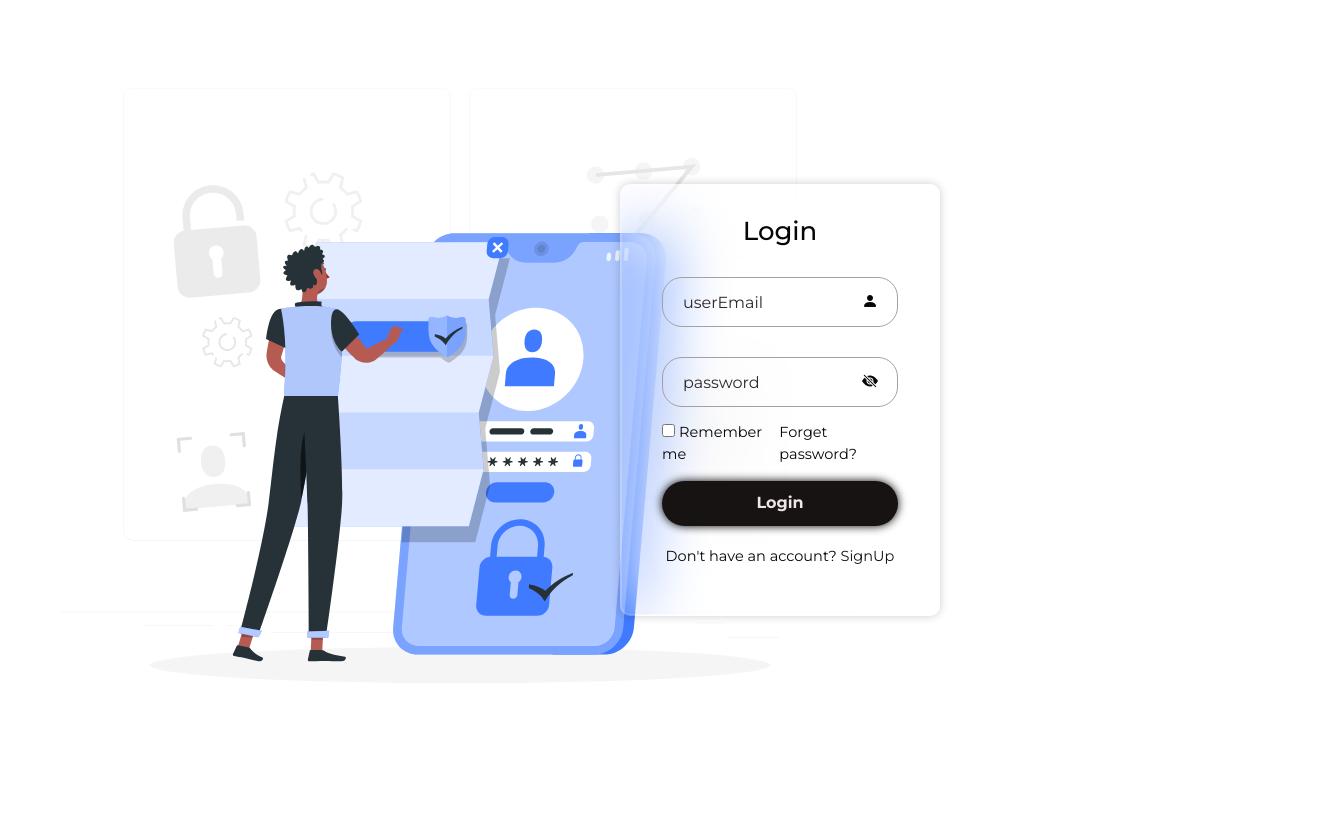
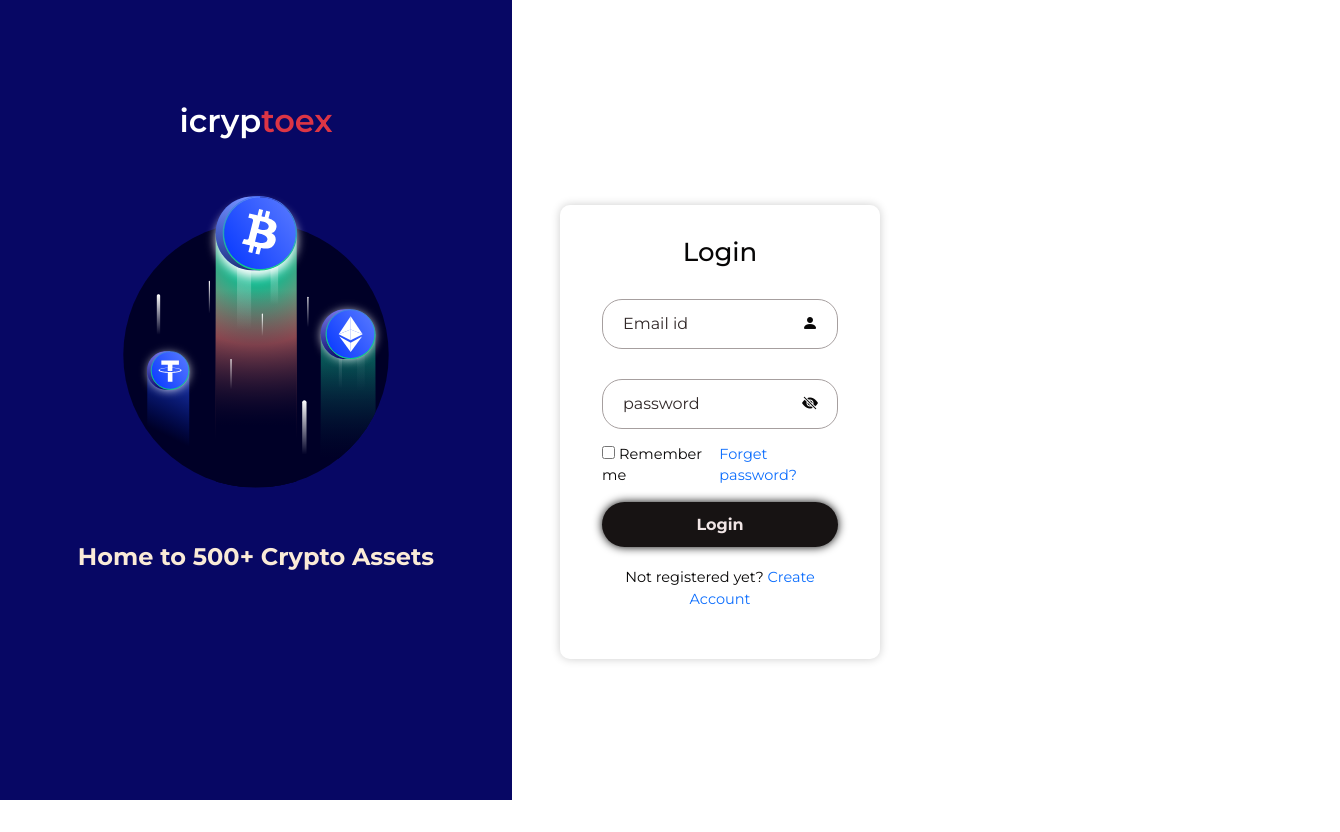
Before and after one commit to rabindrarajawat/icryptoex, a Next.js app in the folder frontend/: page / in a window 1280 px wide. Shown: the whole page, 1340 px wide, since content can reach past the window. Before the commit the page ends 800 px from the top, so only its background shows below. Built offline with nearby package versions, Linux system fonts and the light colour scheme.

Commit message:
change in ui login and sigup

```diff
--- a/frontend/src/app/page.module.css
+++ b/frontend/src/app/page.module.css
@@ -1,11 +1,8 @@
-
 .myContianer {
   min-height: 100vh;
   width: 100%;
   background-color: var(--bg);
   transition: var(--bgTransition);
-  margin-right:100px
-
 }
 
 .container {
@@ -14,13 +11,6 @@
   align-items: center;
   min-height: 100vh;
   min-width: 100vw;
-
-
-  background: url('/assets/bg.svg') no-repeat center center;
-
-  background-position: left;
-  margin-left: 60px;
-
 }
 
 .formWrapper {
@@ -28,39 +18,27 @@
   color: #070606;
   background-color: transparent;
   backdrop-filter: blur(30px);
-  box-shadow: 0 0 10px rgba(0, 0, 0, .2);
-  border: 2px solid rgba(255, 255, 255, .2);
+  box-shadow: 0 0 10px rgba(0, 0, 0, 0.2);
+  border: 2px solid rgba(255, 255, 255, 0.2);
   border-radius: 10px;
   padding: 30px 40px;
-  margin-left:auto;
+  margin-left: auto;
   margin-right: 400px;
-  /* Pushes form to the right */
 }
 
-@media screen and (max-width:1000px){
-  .formWrapper{
-    width:25%
-  }
-}
-  @media screen and (max-width:700px){
-    .formWrapper{
-      width:35%
-    }
-  }
-.formWrapper h2{
-  font-size:26px;
+.formWrapper h2 {
+  font-size: 26px;
   text-align: center;
 }
-.inputBox{
+.inputBox {
   position: relative;
-  width:100%;
-  height:50px;
+  width: 100%;
+  height: 50px;
   margin: 30px 0;
-
 }
-.inputBox input{
+.inputBox input {
   height: 100%;
-  width:100%;
+  width: 100%;
 
   background: transparent;
   border: none;
@@ -71,37 +49,34 @@
   color: #342b2b;
   padding: 20px 45px 20px 20px;
 }
-.inputBox input::placeholder{
+.inputBox input::placeholder {
   color: #312828;
-
 }
-.icon{
+.icon {
   position: absolute;
   right: 20px;
-  top:50%;
+  top: 50%;
   transform: translateY(-50%);
   font-size: 16px;
 }
-.rememberForget{
+.rememberForget {
   display: flex;
   justify-content: space-between;
   font-size: 14.5px;
   margin: -15px 0 15px;
 }
-.rememberForget label input{
-  accent-color:#312929;
+.rememberForget label input {
+  accent-color: #312929;
   margin-right: 4px;
-
 }
-.rememberForget a{
-  color:#1d1717;
+.rememberForget a {
+  color: #1d1717;
   text-decoration: none;
 }
-.rememberForget a:hover{
-
+.rememberForget a:hover {
   text-decoration: underline;
 }
-.buttonStyle button{
+.buttonStyle button {
   width: 100%;
   height: 45px;
   background-color: #171313;
@@ -114,18 +89,62 @@
   color: #f0e5e5;
   font-weight: 700;
 }
-.registerLink{
+.registerLink {
   font-size: 14.5px;
   text-align: center;
   margin: 20px 0 15px;
 }
-.registerLink p a{
+.registerLink p a {
   color: #171212;
   text-decoration: none;
   font-family: 600;
+}
+.registerLink p a:hover {
+  text-decoration: underline;
+}
+.container {
+  display: flex;
+  justify-content: center;
+  align-items: center;
+  min-height: 100vh;
+  min-width: 100vw;
+  background-position: left;
+}
+.formWrapper {
+  width: 420px;
+  color: #070606;
+  background-color: transparent;
+  backdrop-filter: blur(30px);
+  box-shadow: 0 0 10px rgba(0, 0, 0, 0.2);
+  border: 2px solid rgba(255, 255, 255, 0.2);
+  border-radius: 10px;
+  padding: 30px 40px;
+  width: 25%;
+  height: 28%;
+}
 
+.background {
+  position: fixed;
+  top: 0;
+  left: 0;
+  background-color: rgb(7, 7, 100);
+  height: 100vh;
+  width: 40vw;
+  overflow: "hidden";
+  justify-content: center;
+  align-items: center;
 }
-.registerLink p a:hover{
-  text-decoration: underline;
-
+.icrytoex {
+  padding-top: 19%;
+  font-weight: 600;
+  font-size: xx-large;
 }
+.hero {
+  width: 370px;
+  height: 370px;
+}
+.home {
+  color: antiquewhite;
+  font-size: x-large;
+  font-weight: 700;
+}
--- a/frontend/src/app/page.tsx
+++ b/frontend/src/app/page.tsx
@@ -83,6 +83,30 @@
   }, []);
 
   return (
+    <>
+      <div>
+
+      <div className="d-flex justify-content-between align-items-center p-3">
+      <div className={`${styles.background}`}>
+            <div className={`${styles.icrytoex} d-flex justify-content-center`}>
+              <span className="text-white">icryp</span>
+              <span className="text-danger">toex</span>
+            </div>
+            <div className={`d-flex justify-content-center align-items-center`}>
+              <img
+                src="/assets/hero.svg"
+                alt=""
+                className={`${styles.hero} pt-4`}
+              />
+            </div>
+            <div className="d-flex justify-content-center align-item-center">
+              <p className={`${styles.home} pt-4`}>
+                Home to 500+ Crypto Assets
+              </p>
+            </div>
+          </div>
+        </div>
+
     <div className={styles.container}>
       <div className={styles.formWrapper}>
         <h2>Login</h2>
@@ -91,7 +115,7 @@
           <div className={styles.inputBox}>
             <input
               type="text"
-              placeholder="userEmail"
+              placeholder="Email id"
               value={email}
               onChange={(e) => setEmail(e.target.value)}
               required
@@ -109,7 +133,7 @@
             />
             <i
               className={`bi ${
-                showPassword ? "bi-eye-fill" :"bi-eye-slash-fill"
+                showPassword ? "bi-eye-fill" : "bi-eye-slash-fill"
               } ${styles.eyeIcon} ${styles.icon}`}
               onClick={toggleShowPassword}
             ></i>{" "}
@@ -124,23 +148,30 @@
               />
               Remember me
             </label>
-            <a onClick={() => router.push("/forget")}> Forget password?
+            <a
+              type="button"
+              onClick={() => router.push("/forget")}
+              className="text-primary"
+            >
+              Forget password?
             </a>
-            {/* <p>
-              You have an account? <a href="/">Login Here</a>
-            </p> */}
           </div>
           <div className={styles.buttonStyle}>
             <button type="submit">Login</button>
           </div>
           <div className={styles.registerLink}>
             <p>
-              Don't have an account? <a href="/signup">SignUp</a>
+              Not registered yet?{" "}
+              <a href="/signup" className="text-primary">
+                Create Account
+              </a>
             </p>
           </div>
         </form>
       </div>
     </div>
+    </div>
+    </>
   );
 };
 
```
Also changed, not shown: frontend/src/app/signup/page.js (+27 -6 lines).
